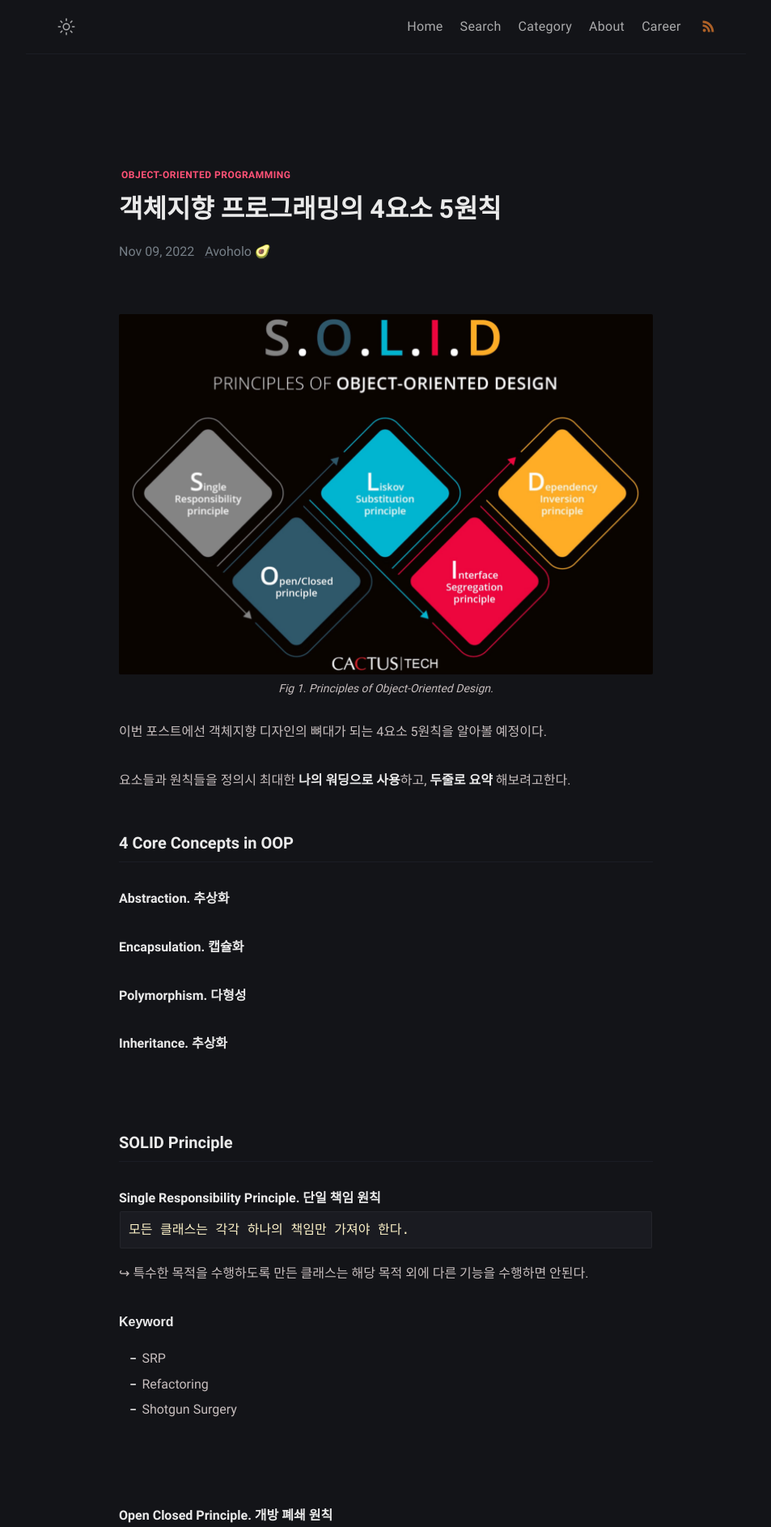
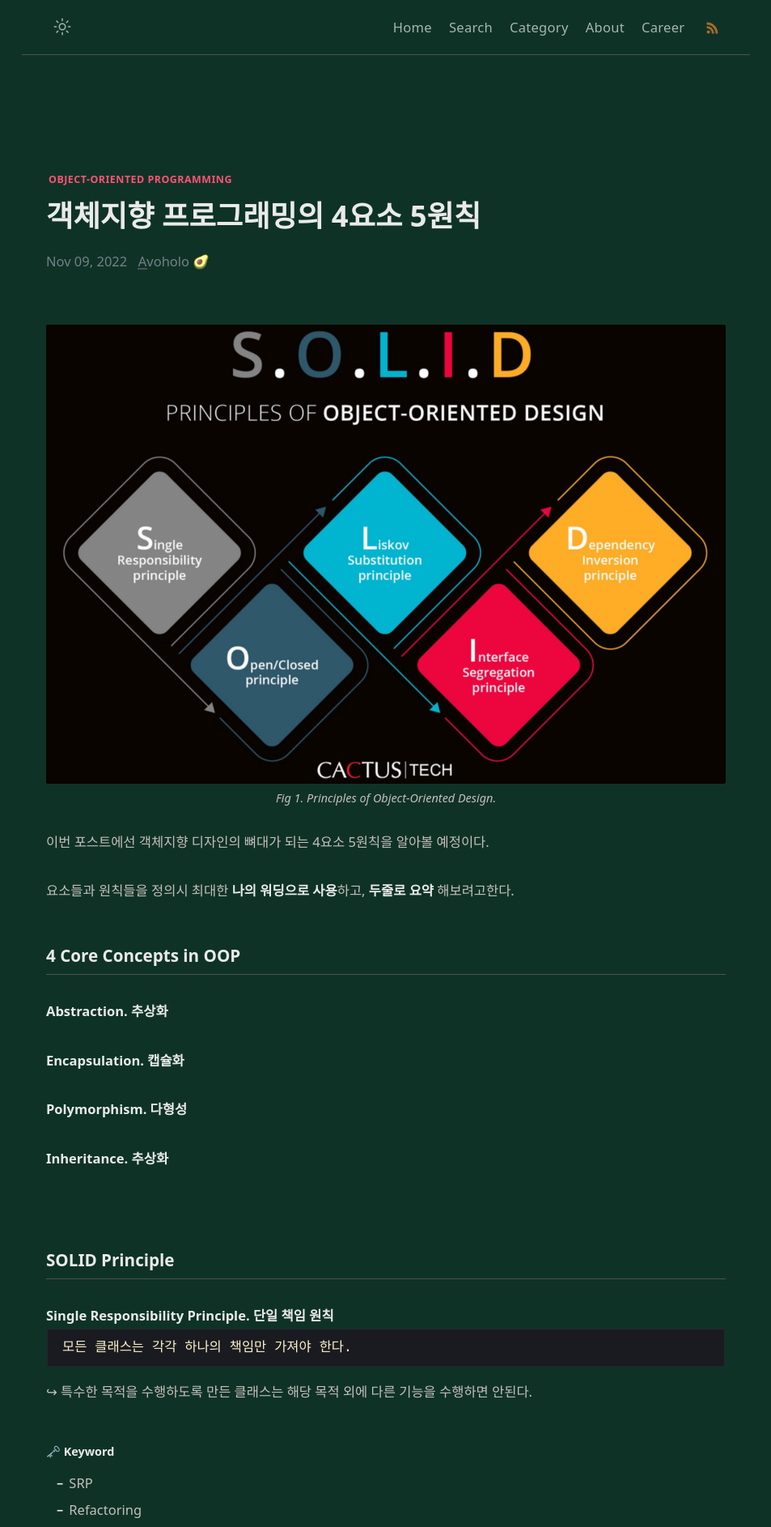
Before and after one commit to avoholo/avoholo.github.io, a Jekyll site: the page built from _posts/OOP_4elements_5principles/2022-11-09-oop-4elements-5principles.md, in a window 1280 px wide. Shown: the top 1886 px of the page at 81% size, without its empty margins (163-1116 px from the left). Built offline with Jekyll 4.4.1, drawn with Linux system fonts in a browser that asks for light colours; some web fonts are replaced; comment, search, counter and statistics services are not loaded; some of the changed text lies outside the part shown.

Commit message:
change theme related css

```diff
--- a/_config.yml
+++ b/_config.yml
@@ -16,7 +16,7 @@ author:
     <p style="font-family:Georgia">“<i>The biggest issue on software teams is making sure</p>
     <p style="font-family:Georgia">everyone understands what everyone else is doing.</i>”</p>
     <hr style="height:2px; visibility:hidden;" />
-    <p style="font-family:Georgia">- Martin Fowler</p>
+    <p style="font-family:Georgia;font-weight:10">- <b>Martin Fowler</b></p>
 #    meet 남규 at <a href="https://github.com/avoholo" target="_blank" rel="noopener">@github</a>.
   username: Avoholo # general username
   github: avoholo # github username
--- a/_posts/OOP_4elements_5principles/2022-11-09-oop-4elements-5principles.md
+++ b/_posts/OOP_4elements_5principles/2022-11-09-oop-4elements-5principles.md
@@ -39,7 +39,7 @@ image: "/_posts/OOP_4elements_5principles/default_post_image.png"
 모든 클래스는 각각 하나의 책임만 가져야 한다.
 ~~~
 <p>&#8618;   특수한 목적을 수행하도록 만든 클래스는 해당 목적 외에 다른 기능을 수행하면 안된다.</p>
-<p style="font-family: Sans-Serif"><b>Keyword</b></p>
+###### 🗝️ Keyword
 - SRP
 - Refactoring
 - Shotgun Surgery
@@ -53,7 +53,7 @@ image: "/_posts/OOP_4elements_5principles/default_post_image.png"
 ~~~
 
 <p>&#8618; 기존의 코드를 변경하지 않으면서 기능을 추가할 수 있도록 설계되어야 한다.</p>
-<p style="font-family: Sans-Serif"><b>Keyword</b></p>
+###### 🗝️ Keyword
 - OCP
 
 <br>
@@ -65,8 +65,7 @@ image: "/_posts/OOP_4elements_5principles/default_post_image.png"
 ~~~
 
 <p>&#8618; 자식 클래스는 부모 클래스의 책임을 무시하거나 재정의하지 않고 확장만 수행하도록 해야한다.</p>
-<p style="font-family: Sans-Serif"><b>Keyword</b></p>
-
+###### 🗝️ Keyword
 - LSP
 - Design By Contract
 
@@ -79,7 +78,7 @@ image: "/_posts/OOP_4elements_5principles/default_post_image.png"
 ~~~
 
 <p>&#8618; 하나의 일반적인 인터페이스보다 여러 개의 구체적인 인터페이스가 낫다.</p>
-<p style="font-family: Sans-Serif"><b>Keyword</b></p>
+###### 🗝️ Keyword
 - ISP
 - Delegation
 
@@ -92,7 +91,7 @@ image: "/_posts/OOP_4elements_5principles/default_post_image.png"
 ~~~
 
 <p>&#8618; 구체적인 클래스보다는 인터페이스나 추상 클래스와 관계를 맺어야 한다.</p>
-<p style="font-family: Sans-Serif"><b>Keyword</b></p>
+###### 🗝️ Keyword
 - DIP
 - IOC
 - Hook Method
--- a/_sass/klise/_post.scss
+++ b/_sass/klise/_post.scss
@@ -26,7 +26,7 @@
   }
 
   .header-title {
-    font-size: 2em;
+    font-size: 2.2em;
     line-height: 1.2;
     margin-top: 10px;
     margin-bottom: 20px;
--- a/_sass/main.scss
+++ b/_sass/main.scss
@@ -1,15 +1,19 @@
 // Fonts preferences
-$sans-family: Roboto, sans-serif;
+//$sans-family: Roboto, sans-serif;
+$sans-family: Noto Sans, sans-serif;
 $mono-family: Consolas, monospace;
-$base-font-size: 16px;
+//$base-font-size: 16px;
+$base-font-size: 16.5px;
 $medium-font-size: $base-font-size * 0.938;
 $small-font-size: $base-font-size * 0.875;
 $base-line-height: 1.85;
 
 // Font weight
-// $light-weight: 300; // uncomment if necessary
-$normal-weight: 400;
-$bold-weight: 700;
+//$light-weight: 300; // uncomment if necessary
+//$normal-weight: 400;
+$normal-weight: 500;
+//$bold-weight: 600;
+$bold-weight: 600;
 // $black-weight: 900; // uncomment if necessary
 
 //Light Colors
@@ -21,22 +25,25 @@ $black: #0d122b;
 $light: #ececec;
 $smoke: #d2c7c7;
 $gray: #6b7886;
-$white: #fff;
+//$white: #fff; --> light-theme background color.
+$white: #fffffb;
 
 // Dark Colors
 $dark-text-base-color: #c7bebe;
 $dark-text-link-blue: #ff5277;
 $dark-text-link-blue-active: #ff2957;
-
-$dark-black: #131418;
+//#0B281D
+//$dark-black: #131418; --> dark-theme background color.
+$dark-black: #0E3326;
 $dark-white: #eaeaea;
-$dark-light: #1b1d25;
+//$dark-light: #1b1d25; --> inline code background color.
+$dark-light: #505050;
 $dark-smoke: #4a4d56;
 $dark-gray: #767f87;
 
 // Width of the content area
-$wide-size: 890px;
-$narrow-size: 720px;
+$wide-size: 900px;
+$narrow-size: 900px;
 
 // Padding unit
 $spacing-full: 30px;
```
Also changed, not shown: _posts/Template_naming_rules/2022-11-09-naming-rules.md (+3 -3 lines).
